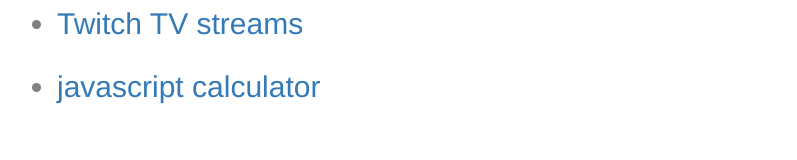
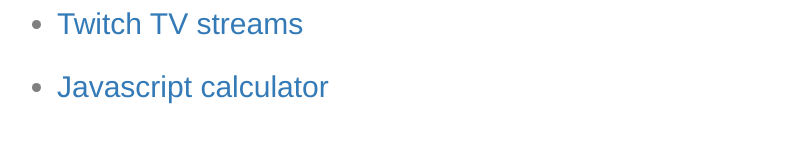
Before and after one commit to dsaavedr/FreeCodeCamp, a plain HTML site: page index.html in a window 1280 px wide. Shown: the part 433-593 px from the top of the page, without its empty margins (458-1255 px from the left). Drawn offline with nearby package versions, Linux system fonts and the light colour scheme.

Commit message:
Spelling error fixed

```diff
--- a/index.html
+++ b/index.html
@@ -63,7 +63,7 @@
             <li><a href="Quotes" title="App #2">Random Quotes</a></li>
             <li><a href="Wiki-viewer" title="App #3">Wikipedia Viewer</a></li>
             <li><a href="twitchAPI" title="App #4">Twitch TV streams</a></li>
-            <li><a href="JS-calc" title="App #5">javascript calculator</a></li>
+            <li><a href="JS-calc" title="App #5">Javascript calculator</a></li>
           </ul>
         </div>
       </div>
```
